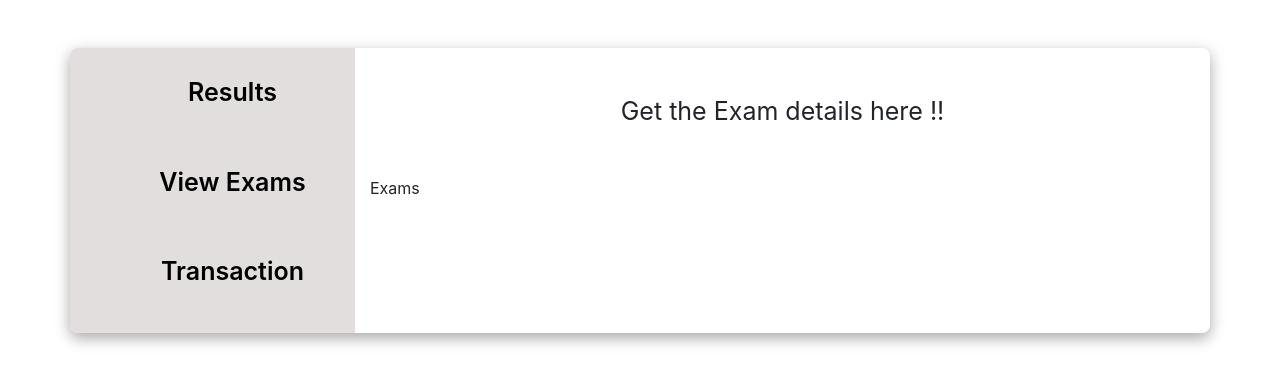
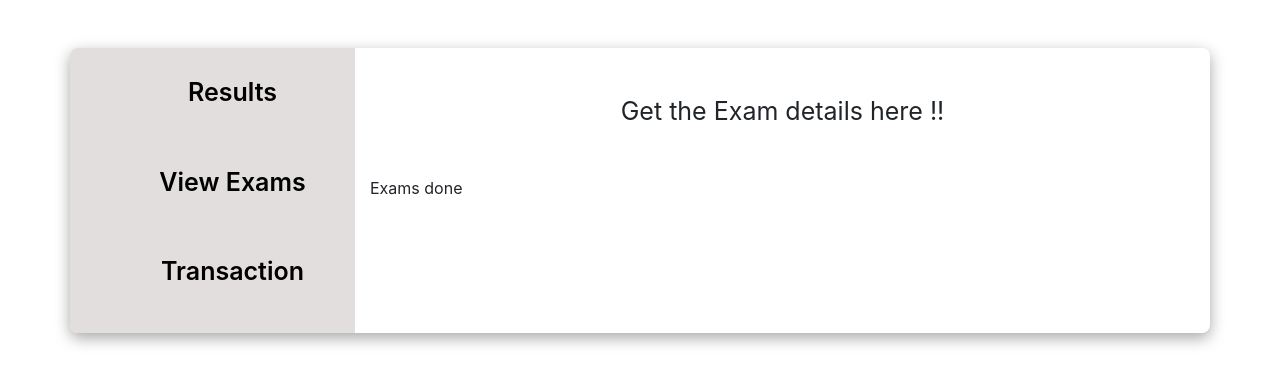
Before and after one commit to Harpreet282/Examination-Portal, a React (Create React App) app: page /viewexams in a window 1280 px wide. Shown: the top 384 px of the page. Built offline with nearby package versions, Linux system fonts and the light colour scheme.

Commit message:
third commit

```diff
--- a/src/Pages/Student-Page/studentView/Exams.js
+++ b/src/Pages/Student-Page/studentView/Exams.js
@@ -2,7 +2,7 @@
 
 const Exams = () => {
   return (
-    <div>Exams</div>
+    <div>Exams done </div>
   )
 }
 
```
